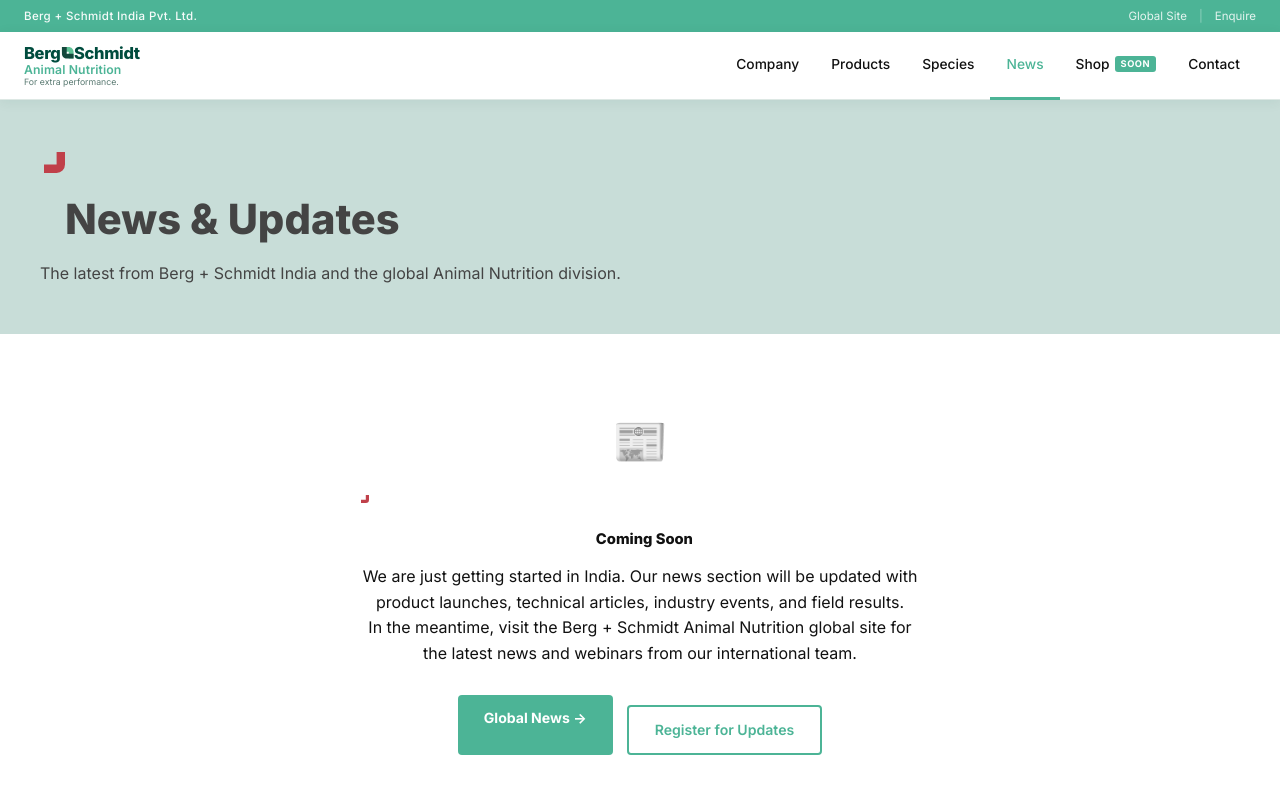
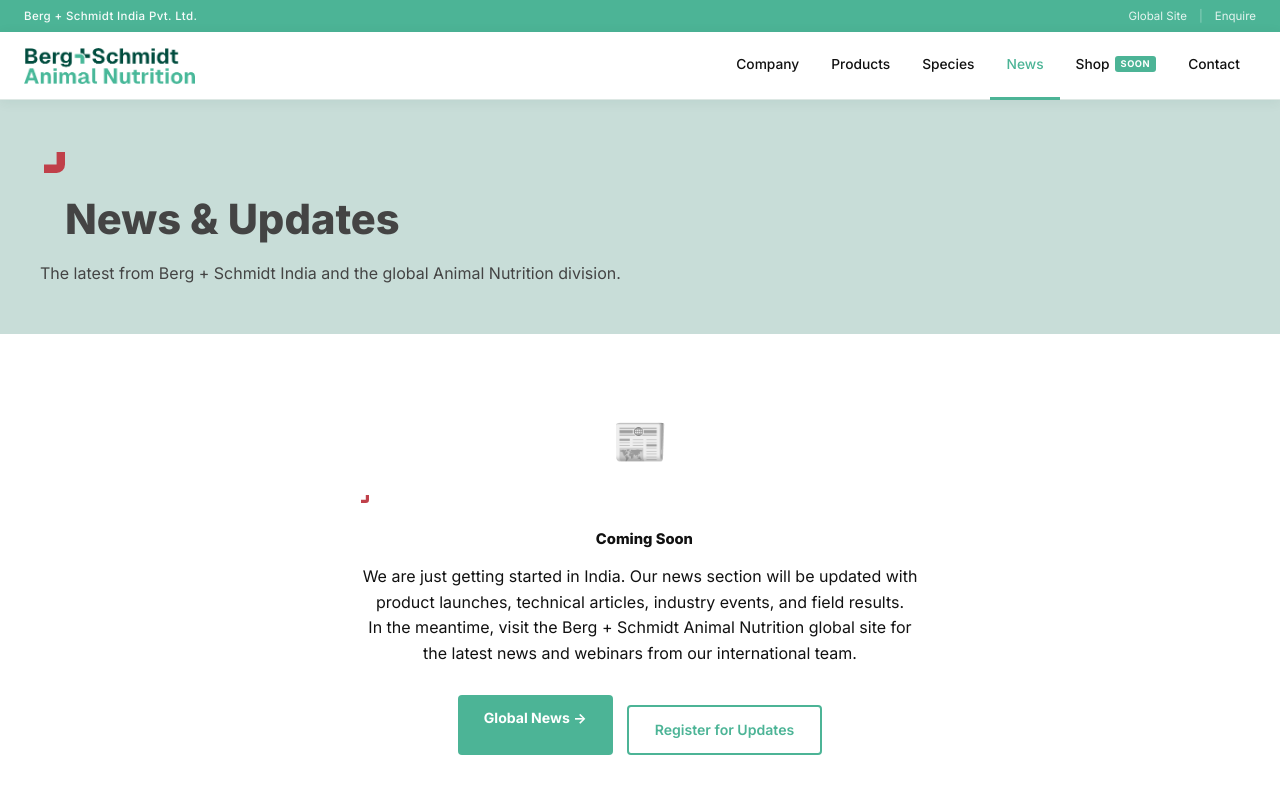
Before and after one commit to yash008-VHPL/bs-india-website, a React (Vite) app: page /news in a window 1280 px wide. Shown: the top 800 px of the page. Built offline with nearby package versions, Linux system fonts and the light colour scheme.

Commit message:
fix: use actual logo PNG extracted from official company PowerPoint — no more Lottie

```diff
--- a/src/components/Logo.jsx
+++ b/src/components/Logo.jsx
@@ -1,112 +1,25 @@
-import { useEffect, useRef } from 'react';
-import lottie from 'lottie-web';
+/**
+ * Berg+Schmidt Animal Nutrition logo
+ * Source: extracted directly from official company PowerPoint deck
+ * File: bs-logo.png (366x77px, RGBA)
+ */
+export default function Logo({ size = 'sm', white = false }) {
+  const heights = { sm: 36, md: 48, lg: 60 };
+  const h = heights[size] || 36;
+  const w = Math.round(h * (366 / 77)); // maintain aspect ratio
 
-const LOTTIE_URL = '/bs-logo.json';
-
-/**
- * Berg+Schmidt brand cross — TWO-COLOR design.
- *
- * The + in Berg+Schmidt is composed of TWO J-hook shapes rotated 180° from each other:
- *
- * Shape 1 (teal #5fc296): The exact path from the Lottie "Unbenannt-2 Outlines" layer
- *   M 4.956,-30.15 L -30.15,-30.15 L -30.15,-5.314 L 5.313,-5.314 L 5.313,30.15
- *   L 30.15,30.15 L 30.15,-4.957 C 30.15,-18.849 18.848,-30.15 4.956,-30.15 Z
- *
- * Shape 2 (dark green #14483c): Same path rotated 180° (x,y → -x,-y)
- *   M -4.956,30.15 L 30.15,30.15 L 30.15,5.314 L -5.313,5.314 L -5.313,-30.15
- *   L -30.15,-30.15 L -30.15,4.957 C -30.15,18.849 -18.848,30.15 -4.956,30.15 Z
- *
- * Together they form the complete + cross mark with the brand's two-color identity.
- */
-const BrandCross = ({ size, darkColor, lightColor }) => (
-  <svg
-    width={size}
-    height={size}
-    viewBox="-35 -35 70 70"
-    fill="none"
-    xmlns="http://www.w3.org/2000/svg"
-    style={{ display: 'inline-block', verticalAlign: 'middle', flexShrink: 0 }}
-    aria-hidden="true"
-  >
-    {/* Teal half — upper-left arm + lower-right arm */}
-    <path
-      d="M 4.956,-30.15 L -30.15,-30.15 L -30.15,-5.314 L 5.313,-5.314 L 5.313,30.15 L 30.15,30.15 L 30.15,-4.957 C 30.15,-18.849 18.848,-30.15 4.956,-30.15 Z"
-      fill={lightColor}
-    />
-    {/* Dark green half — lower-right arm + upper-left arm (180° rotation) */}
-    <path
-      d="M -4.956,30.15 L 30.15,30.15 L 30.15,5.314 L -5.313,5.314 L -5.313,-30.15 L -30.15,-30.15 L -30.15,4.957 C -30.15,18.849 -18.848,30.15 -4.956,30.15 Z"
-      fill={darkColor}
-    />
-  </svg>
-);
-
-export default function Logo({ size = 'sm', white = false, animate = false }) {
-  const containerRef = useRef(null);
-  const animRef = useRef(null);
-
-  useEffect(() => {
-    if (!animate || !containerRef.current) return;
-    let cancelled = false;
-    fetch(LOTTIE_URL)
-      .then(r => r.ok ? r.json() : null)
-      .then(data => {
-        if (cancelled || !data || !containerRef.current) return;
-        animRef.current = lottie.loadAnimation({
-          container: containerRef.current,
-          renderer: 'svg',
-          loop: false,
-          autoplay: false,
-          animationData: data,
-        });
-        const drive = () => {
-          if (!animRef.current) return;
-          const pct = Math.min(1, window.scrollY / (window.innerHeight * 0.9));
-          animRef.current.goToAndStop(pct * animRef.current.totalFrames, true);
-        };
-        animRef.current.goToAndStop(0, true);
-        window.addEventListener('scroll', drive, { passive: true });
-        return () => window.removeEventListener('scroll', drive);
-      })
-      .catch(() => {});
-    return () => { cancelled = true; animRef.current?.destroy(); };
-  }, [animate]);
-
-  if (animate) {
-    return <div ref={containerRef} style={{ width: 200, height: 62 }} aria-label="Berg+Schmidt Animal Nutrition" />;
-  }
-
-  const s = size === 'sm' ? 0.78 : size === 'lg' ? 1.3 : 1;
-  const tc  = white ? '#fff'                  : '#004c3e'; // Berg/Schmidt text
-  const dk  = white ? 'rgba(255,255,255,0.7)' : '#14483c'; // Dark green half of cross
-  const lt  = white ? '#7dd4b8'               : '#5fc296'; // Teal half of cross
-  const gc  = white ? '#7dd4b8'               : '#4cb496'; // "Animal Nutrition" text
-  const dim = white ? 'rgba(255,255,255,.6)'  : '#5a7a72'; // "For extra performance"
-
-  const fs      = s * 1.32;           // font-size for Berg / Schmidt
-  const crossPx = fs * 16 * 0.82;    // cross icon size ≈ cap height
+  // On dark/transparent backgrounds use the white variant if available,
+  // otherwise apply a brightness filter to lighten the dark-green text
+  const style = white
+    ? { filter: 'brightness(0) invert(1)', height: h, width: w, display: 'block' }
+    : { height: h, width: w, display: 'block' };
 
   return (
-    <div style={{ lineHeight: 1.15, userSelect: 'none' }}>
-      <div style={{
-        fontWeight: 800,
-        fontSize: `${fs}rem`,
-        letterSpacing: '-.02em',
-        color: tc,
-        display: 'flex',
-        alignItems: 'center',
-        gap: 0,
-      }}>
-        <span>Berg</span>
-        <BrandCross size={crossPx} darkColor={dk} lightColor={lt} />
-        <span>Schmidt</span>
-      </div>
-      <div style={{ fontWeight: 600, fontSize: `${s * 0.98}rem`, color: gc, letterSpacing: '0.01em' }}>
-        Animal Nutrition
-      </div>
-      <div style={{ fontWeight: 400, fontSize: `${s * 0.7}rem`, color: dim, marginTop: `${s * 1}px` }}>
-        For extra performance.
-      </div>
-    </div>
+    <img
+      src="/bs-logo.png"
+      alt="Berg+Schmidt Animal Nutrition"
+      style={style}
+      draggable={false}
+    />
   );
 }
```
Also changed, not shown: public/bs-logo.png (added).
